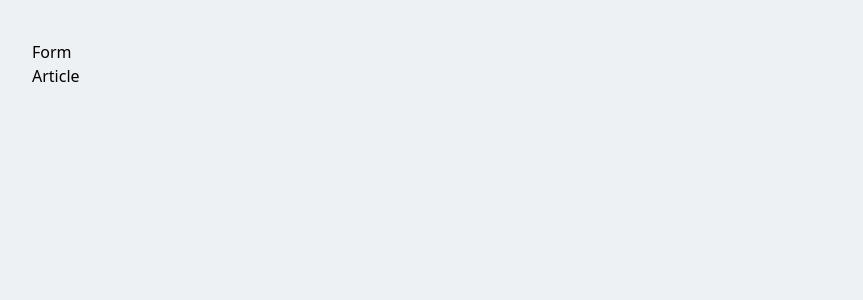
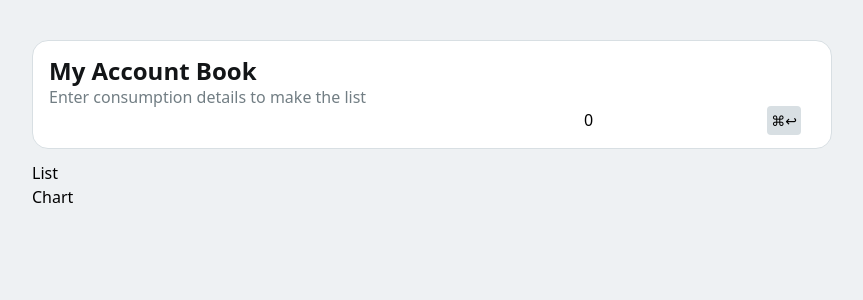
Before and after one commit to LC-02s/PBL-Account-Book, a React (Create React App) app: page / in a window 1280 px wide. Shown: the top 300 px of the page, without its empty margins (208-1071 px from the left). Built offline with nearby package versions, Linux system fonts and the light colour scheme; a web font is replaced by a local one.

Commit message:
add styled components

```diff
--- a/public/index.html
+++ b/public/index.html
@@ -8,6 +8,7 @@
     <meta name="description" content="Account Book App with React"/>
     <link rel="apple-touch-icon" href="%PUBLIC_URL%/favicon.png" />
     <link rel="manifest" href="%PUBLIC_URL%/manifest.json" />
+    <link href="https://fonts.googleapis.com/icon?family=Material+Icons" rel="stylesheet">
     <link rel="stylesheet" type="text/css" href="https://cdn.jsdelivr.net/gh/orioncactus/pretendard/dist/web/static/pretendard.css" />
     <title>PBL : Account Book (CRUD)</title>
   </head>
--- a/src/App.js
+++ b/src/App.js
@@ -10,14 +10,15 @@ export default function App() {
   const [ consumeList, setConsumeList ] = useState(initialList);
 
   const saveList = useCallback((list) => {
+    console.log(`Save Target: ${list}`);
     setConsumeList(list);
     localStorage.setItem('consumeList', JSON.stringify(list));
   }, []);
 
   return (
     <React.Fragment>
-      <Form />
-      <Article />
+      <Form consumeList={consumeList} setConsumeList={saveList} />
+      <Article consumeList={consumeList} setConsumeList={saveList} />
     </React.Fragment>
   );
 }
--- a/src/components/Article.js
+++ b/src/components/Article.js
@@ -1,7 +1,12 @@
-import React from 'react'
+import React from 'react';
+import ListContainer from './ListContainer';
+import Chart from './Chart';
 
-export default function Article() {
+export default function Article({ consumeList, setConsumeList }) {
   return (
-    <div>Article</div>
+    <section className=''>
+        <ListContainer consumeList={consumeList} setConsumeList={setConsumeList} />
+        <Chart consumeList={consumeList} />
+    </section>
   )
 }
--- a/src/components/Form.js
+++ b/src/components/Form.js
@@ -1,7 +1,106 @@
-import React from 'react'
+import React, { useState } from 'react'
+import styled from 'styled-components';
+import Tooltip from './Tooltip';
 
-export default function Form() {
-  return (
-    <div>Form</div>
-  )
+export default function Form({ consumeList, setConsumeList }) {
+
+    const [ title, setTitle ] = useState('');
+    const [ price, setPrice ] = useState(0);
+    const [ isVisible, setIsVisible ] = useState(false);
+
+    const handleTitleInputChange = (e) => setTitle(e.target.value);
+    const handlePriceInputChange = (e) => setPrice(e.target.value);
+
+    const handleIsVisible = () => setIsVisible(consumeList.length === 0? true : false);
+
+    const handleSubmit = (e) => {
+        e.preventDefault();
+
+        if (title === '' || price === '0') return alert(`${title === '' ? '제목을' : '비용을'} 입력해주세요`);
+        console.log(title, price);
+    }
+
+    return (
+        <FormContainer>
+            <form className='block w-full h-auto' onSubmit={handleSubmit}>
+                <FormTitle>My Account Book</FormTitle>
+                <FormDescription>Enter consumption details to make the list</FormDescription>
+                <div className='relative'>
+                    <div className='flex justify-between items-center w-full h-auto'>
+                        <input
+                            className='block'
+                            type='text'
+                            value={title}
+                            onChange={handleTitleInputChange}
+                            onFocus={handleIsVisible}
+                            onBlur={() => setIsVisible(false)}
+                        />
+                        <input
+                            className='block'
+                            type='number'
+                            value={price}
+                            onChange={handlePriceInputChange}
+                            onFocus={handleIsVisible}
+                            onBlur={() => setIsVisible(false)}
+                        />
+                    </div>
+                    <HotKeyBadge>⌘↩︎</HotKeyBadge>
+                    <Tooltip isVisible={isVisible} guide='Enter' content='리스트 추가' />
+                </div>
+            </form>
+        </FormContainer>
+    )
 }
+
+const FormContainer = styled.section`
+    display: block;
+    width: 100%;
+    height: auto;
+    padding: 16px;
+    margin: 0px 0px 12px;
+    border: 1px solid var(--grayscale-200);
+    border-radius: 16px;
+    background-color: var(--brand-white);
+`;
+
+const FormTitle = styled.h1`
+    display: block;
+    width: 100%;
+    height: auto;
+    font-size: 24px;
+    font-weight: 700;
+    color: var(--grayscale-900);
+    line-height: 1.2;
+    word-break: keep-all;
+`;
+
+const FormDescription = styled.p`
+    display: block;
+    width: 100%;
+    height: auto;
+    padding: 0px;
+    font-size: 16px;
+    font-weight: 400;
+    color: var(--grayscale-500);
+    line-height: 1.4;
+    word-break: keep-all;
+`;
+
+const HotKeyBadge = styled.button.attrs({ type: 'submit' })`
+    position: absolute;
+    top: 0px;
+    bottom: 0px;
+    right: 14px;
+    display: inline-block;
+    width: auto;
+    height: fit-content;
+    padding: 4px;
+    margin: auto 0px;
+    font-size: 14px;
+    white-space: nowrap;
+    border-radius: 4px;
+    background-color: var(--grayscale-200);
+    visibility: visible;
+    opacity: 1;
+    transition: opacity 0.2s;
+`
--- a/src/components/List.js
+++ b/src/components/List.js
@@ -1,6 +1,6 @@
 import React from 'react'
 
-export default function List() {
+export default function List({ consumeList, setConsumeList }) {
   return (
     <div>List</div>
   )
--- a/src/components/ListContainer.js
+++ b/src/components/ListContainer.js
@@ -1,7 +1,8 @@
 import React from 'react'
+import List from './List'
 
-export default function ListContainer() {
+export default function ListContainer({ consumeList, setConsumeList }) {
   return (
-    <div>ListContainer</div>
+    <List consumeList={consumeList} setConsumeList={setConsumeList} />
   )
 }
--- /dev/null
+++ b/src/components/Tooltip.js
@@ -0,0 +1,50 @@
+import React from 'react'
+import styled from 'styled-components'
+
+export default function Tooltip({ isVisible, guide, content }) {
+    return (
+        <TooltipContainer $active={isVisible}>
+            { guide ? <TooltipGuide>{ guide }</TooltipGuide> : '' }
+            { content ?? '' }
+        </TooltipContainer>
+    )
+}
+
+const TooltipContainer = styled.p`
+    position: absolute;
+    bottom: -32px;
+    left: -4px;
+    padding: 6px 10px 6px 6px;
+    font-size: 15px;
+    color: var(--grayscale-100);
+    white-space: nowrap;
+    border-radius: 8px;
+    background-color: var(--grayscale-700);
+    visibility: ${({ $active }) => $active ? 'visible' : 'hidden'};
+    opacity: ${({ $active }) => $active ? '0.9' : '0'};
+    transform: translateY(${({ $active }) => $active ? 0 : 20}%);
+    transition: all 0.5s;
+
+    &::before {
+        content: "";
+        position: absolute;
+        top: -5px;
+        left: 14px;
+        width: 0px;
+        height: 0px;
+        border-bottom: 6px solid var(--grayscale-700);
+        border-left: 5px solid transparent;
+        border-right: 5px solid transparent;
+    }
+`;
+
+const TooltipGuide = styled.span`
+    display: inline-block;
+    padding: 2px 4px;
+    margin-right: 4px;
+    font-size: 14px;
+    font-weight: 400;
+    color: var(--brand-white);
+    border-radius: 4px;
+    background-color: var(--grayscale-600);
+`;
```
Also changed, not shown: src/index.css (+7 -1 lines).
